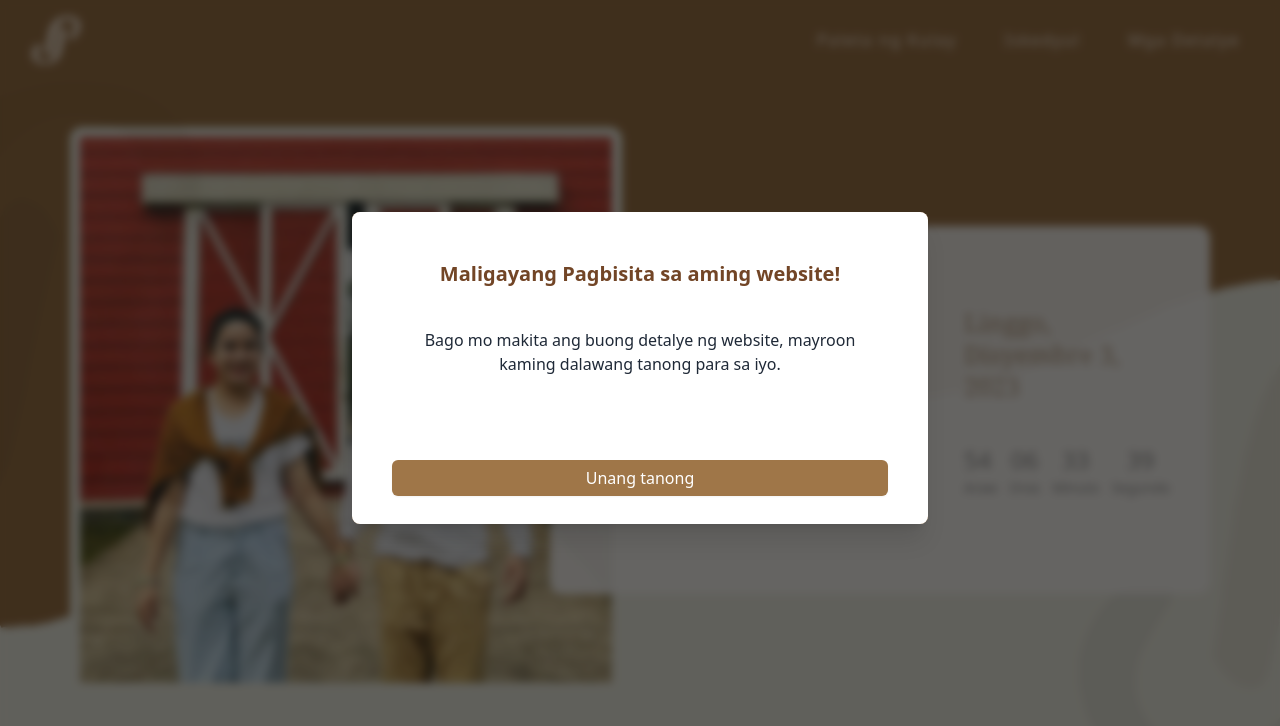
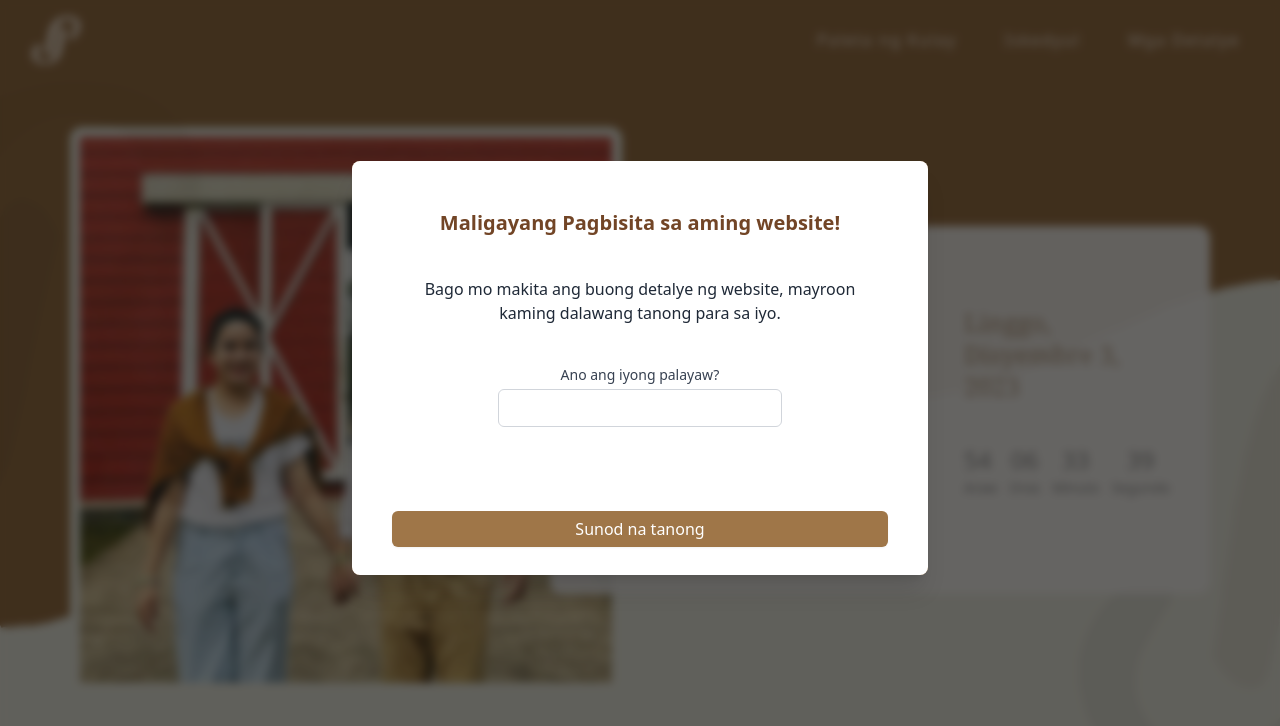
Before and after one commit to bherthchavez/wedding_site, a React (Vite) app: page / in a window 1280 px wide. Shown: the top 726 px of the page. Built offline with nearby package versions, Linux system fonts and the light colour scheme; a web font is replaced by a local one.

Commit message:
QA FINAL

```diff
--- a/src/App.jsx
+++ b/src/App.jsx
@@ -8,10 +8,25 @@ import Schedule from "./components/Schedule";
 import Entourage from "./components/Entourage";
 import { useState } from "react";
 import Modal from "./components/Modal";
-
+import { qaData } from "./qaData";
 
 
 function App() {
+
+
+  const [finalQ, setFinalQ] = useState('Bago mo makita ang buong detalye ng website, mayroon kaming dalawang tanong para sa iyo.')
+
+  const generateID = () => {
+    return Math.floor(Math.random() * 10000000000)
+  }
+  const [qa, setQa] = useState({
+    id: generateID(),
+    nickName: '',
+    finalQuestion: '',
+    answer: ''
+  })
+
+
   const [isModalOpen, setIsModalOpen] = useState(true);
 
 
@@ -19,25 +34,73 @@ function App() {
     setIsModalOpen(false)
   }
 
-  const onDeleteUserClicked = () => {
-
+  const onNextQAClicked = () => {
+    setFinalQ(qaData[0].question)
+    setQa({ ...qa, finalQuestion: qaData[0].question })
   }
 
-  const overFlowHiddem =  !isModalOpen ? '' : 'overflow-hidden'
+  console.log(qa)
+
+  const overFlowHiddem = !isModalOpen ? '' : 'overflow-hidden'
 
   return (
     <>
       <main className={`bg-[#fef1e2]  h-screen ${overFlowHiddem}`}>
 
-       <Modal isOpen={isModalOpen} onClose={handleModalClose} onOk={onDeleteUserClicked}>
-        <div className="bg-white p-4">
-          <h2 className="text-xl font-bold my-8 text-[#724526] ">Maligayang Pagbisita sa aming website!</h2>
-          <p className=" text-gray-800 px-4 sm:px-10 my-10">
-          Bago mo makita ang buong detalye ng website,
-          mayroon kaming dalawang tanong para sa iyo.
-          </p>
-        </div>
-      </Modal>
+        <Modal isOpen={isModalOpen} onClose={handleModalClose} qaFinal={qa.finalQuestion} onOk={onNextQAClicked}>
+          <div className="bg-white p-4">
+            <h2 className="text-xl font-bold my-8 text-[#724526]">Maligayang Pagbisita sa aming website!</h2>
+            <p className=" text-gray-800 px-4 sm:px-10 my-10">
+              {finalQ}
+            </p>
+            {
+              qa.finalQuestion == '' ?
+                <div className="my-10">
+                  <label
+                    className="block text-sm font-medium text-gray-700 "
+                    htmlFor="name"
+                  >
+                    Ano ang iyong palayaw?
+                  </label>
+                  <input
+                    className={`px-4 sm:px-10 text-center mt-1 py-2 text-sm font-normal text-gray-900  border dark:focus:border border-gray-300  outline-none  focus:shadow-sm rounded-md`}
+                    id="name"
+                    name="name"
+                    type="text"
+                    autoComplete="off"
+                    required
+                    onChange={(e) => setQa({ ...qa, nickName: e.target.value })}
+                    value={qa.nickName}
+                  />
+                </div>
+                :
+                <div className="flex flex-col gap-3 justify-center items-center">
+                  <button
+                    onClick={handleModalClose}
+                    type="button"
+                    className="h-9  px-4 sm:px-10 flex  rounded-md border border-transparent shadow-sm  py-1 bg-[#7a6955] text-base text-white hover:bg-[#866239]"
+                  >
+                    {qaData[0].choice1}
+                  </button>
+                  <button
+                    onClick={handleModalClose}
+                    type="button"
+                    className="h-9  px-4 sm:px-10 flex  rounded-md border border-transparent shadow-sm  py-1 bg-[#7a6955] text-base text-white hover:bg-[#866239]"
+                  >
+                    {qaData[0].choice2}
+                  </button>
+                  <button
+                    onClick={handleModalClose}
+                    type="button"
+                    className="h-9  px-4 sm:px-10 flex  rounded-md border border-transparent shadow-sm  py-1 bg-[#7a6955] text-base text-white hover:bg-[#866239]"
+                  >
+                    {qaData[0].choice3}
+                  </button>
+                </div>
+            }
+
+          </div>
+        </Modal>
 
         <Navbar modalOpen={isModalOpen} />
         <Head />
--- a/src/components/Modal.jsx
+++ b/src/components/Modal.jsx
@@ -1,6 +1,6 @@
 
 // eslint-disable-next-line react/prop-types
-function Modal({ isOpen, onClose, onOk, children }) {
+function Modal({ isOpen, onOk, qaFinal, children }) {
   const showHideClassName = isOpen ? "block" : "hidden";
 
   return (
@@ -21,20 +21,17 @@ function Modal({ isOpen, onClose, onOk, children }) {
           {children}
 
           <div className="bg-white px-4 py-7  sm:px-10 flex justify-between gap-6">
-            {/* <button
-              type="button"
-              className="flex h-9 w-full justify-center px-3 sm:px-4 py-1 text-slate-700 border border-slate-300 dark:border-slate-600  hover:bg-gray-200 dark:hover:bg-gray-900 dark:active:bg-slate-800 rounded-md duration-150"
-              onClick={onClose}
-            >
-              Cancel
-            </button> */}
+           {
+            qaFinal == ''
+            &&
             <button
               type="button"
               className="h-9 w-full flex justify-center items-center rounded-md border border-transparent shadow-sm px-3 sm:px-4 py-1 bg-[#9f7648] text-base text-white hover:bg-[#866239]"
               onClick={onOk}
             >
-              Unang tanong
+              Sunod na tanong
             </button>
+           }
           </div>
         </div>
       </div>
--- /dev/null
+++ b/src/qaData.js
@@ -0,0 +1,14 @@
+export const qaData = [
+    {
+        question: 'Ang anibersaryo nila berth at paula ay agusto 8, 2016. Ano ang tagalog ng 2016?',
+        choice1: `Dalawa Libo't Labing Anim`,
+        choice2: `Dalawang Libo't Labing Anim`,
+        choice3: `Dalawang Libo Isa at Anim`,
+        answer: 'November 2021 – 2023',
+    },
+
+];
+
+
+
+// export const aboutMe = `I have been working in a web and software development company for over six years now, starting as a software developer in Makati, Philippines. After a year, I went to Qatar and worked for five years, where I had the opportunity to work in various roles such as a System Administrator, Graphic/Web Developer, Junior Business Analyst, and Graphic/Web Developer for four different companies. Whenever I come across a beautiful website or web-based system, I am always curious about how they design and develop the system or website. When the pandemic hit, I decided to return to the Philippines and asked for relocation, which allowed me to work remotely. During this time, I took advantage of my experience in designing websites and developing systems by enrolling in a MERN stack development course on Udemy. Since then, I have created a website, a web-based accounting system, and an HR system. I am now excited to apply for my next opportunity in the industry. `
```
